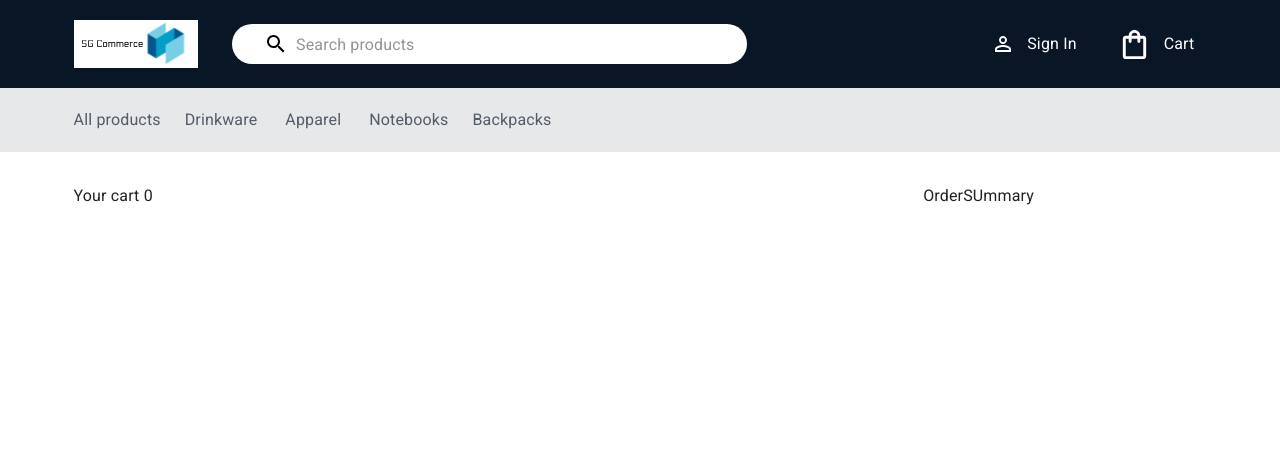
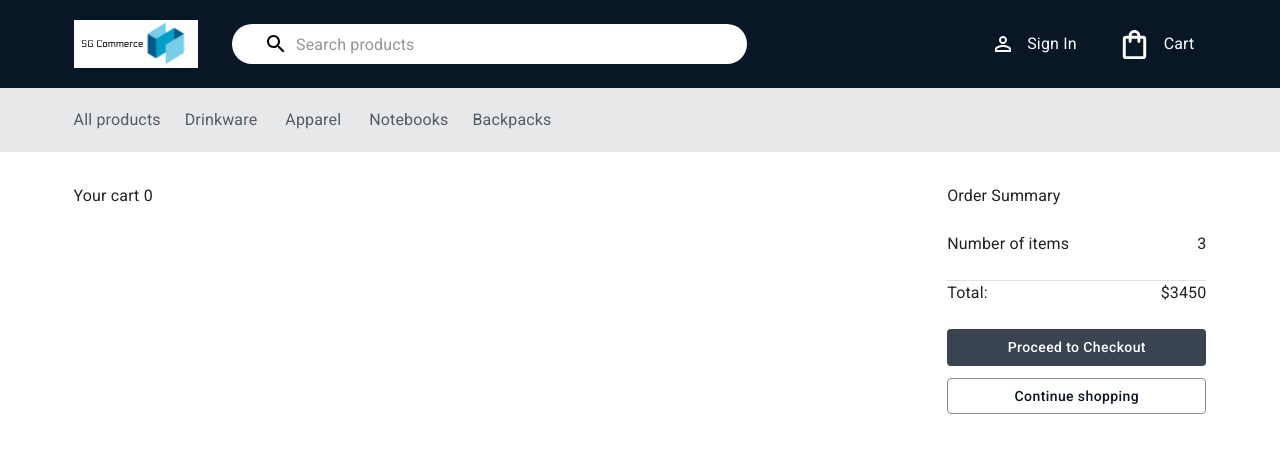
Before and after one commit to FernandoCalvitti/swagCharm-challenge, a React (Create React App) app: page /cart in a window 1280 px wide. Shown: the top 452 px of the page. Built offline with nearby package versions, Linux system fonts and the light colour scheme.

Commit message:
Added order summary

```diff
--- a/src/Pages/CartPage/CartPage.tsx
+++ b/src/Pages/CartPage/CartPage.tsx
@@ -4,6 +4,7 @@ import { useDispatch, useSelector } from "react-redux";
 import { getCartTotal } from "../../app/reducers/cart/cartSlice";
 import Cart from "../../components/Cart";
 import CartItem from "../../components/CartItem";
+import OrderSummary from "../../components/OrderSummary";
 import { Item } from "../../components/ProductsGrid/ProductsGrid";
 
 type Props = {};
@@ -39,9 +40,7 @@ const CartPage = (props: Props) => {
           <Typography>Your cart {totalCount}</Typography>
           <Cart products={productsList} />
         </Grid>
-        <Grid xs={3} item>
-          OrderSUmmary
-        </Grid>
+        <OrderSummary />
       </Grid>
       <Box>You might...</Box>
     </Box>
--- a/src/components/Cart/Cart.tsx
+++ b/src/components/Cart/Cart.tsx
@@ -10,7 +10,7 @@ type Props = {
 
 const Cart: React.FC<Props> = ({ products }) => {
   return (
-    <Box width="100%">
+    <Box width="100%" paddingRight={"24px"}>
       {products.map((product: Item) => (
         <Box key={product.id}>
           <CartItem product={product} />
--- a/src/components/OrderSummary/OrderSummary.tsx
+++ b/src/components/OrderSummary/OrderSummary.tsx
@@ -1,4 +1,6 @@
 import { useSelect } from "@mui/base";
+import { Button, Divider, Grid, Typography } from "@mui/material";
+import { Box } from "@mui/system";
 import React, { useEffect } from "react";
 import { useDispatch, useSelector } from "react-redux";
 import { getCartTotal } from "../../app/reducers/cart/cartSlice";
@@ -7,10 +9,66 @@ type Props = {};
 
 const OrderSummary = (props: Props) => {
   return (
-    <div>
-      OrderSummary
-      <div>total valor total</div>
-    </div>
+    <Grid
+      xs={3}
+      item
+      display="flex"
+      flexDirection="column"
+      justifyContent="space-"
+      alignItems="flex-start"
+      height="fit-content"
+      sx={{
+        paddingLeft: "24px",
+        "& > *": {
+          width: "100%",
+          marginBottom: "24px",
+        },
+      }}
+    >
+      <Typography>Order Summary</Typography>
+      <Box
+        display="flex"
+        flexDirection="row"
+        justifyContent="space-between"
+        alignItems="center"
+        sx={{}}
+      >
+        <Typography>Number of items</Typography>
+        <Typography>{3}</Typography>
+      </Box>
+      <Divider />
+      <Box
+        display="flex"
+        flexDirection="row"
+        justifyContent="space-between"
+        alignItems="center"
+        sx={{}}
+      >
+        <Typography>Total: </Typography>
+        <Typography>$3450</Typography>
+      </Box>
+      <Button
+        sx={{
+          background: "#3A4451",
+          color: "white",
+          textTransform: "none",
+          "&: hover": {
+            background: "#5881b8",
+          },
+        }}
+      >
+        Proceed to Checkout
+      </Button>
+      <Button
+        sx={{
+          textTransform: "none",
+          mt: "12px",
+        }}
+        variant="outlined"
+      >
+        Continue shopping
+      </Button>
+    </Grid>
   );
 };
 
```
